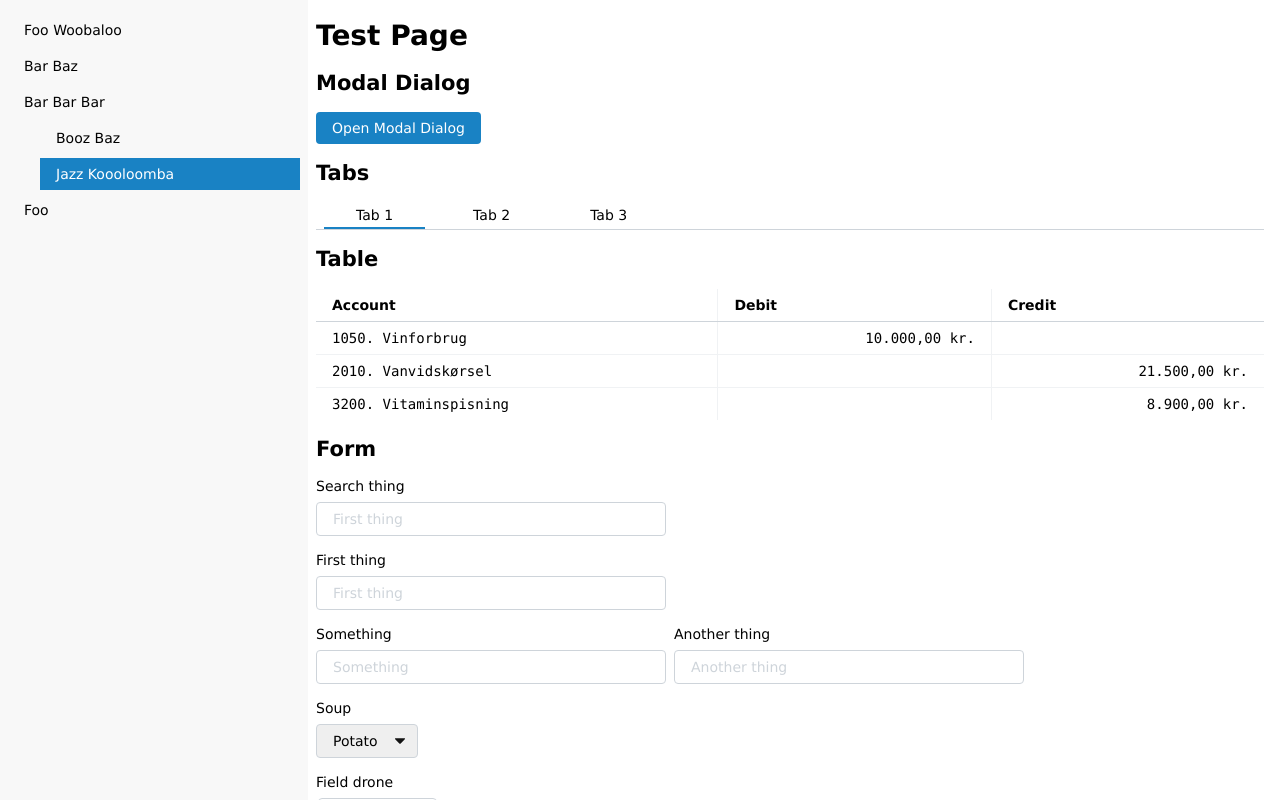
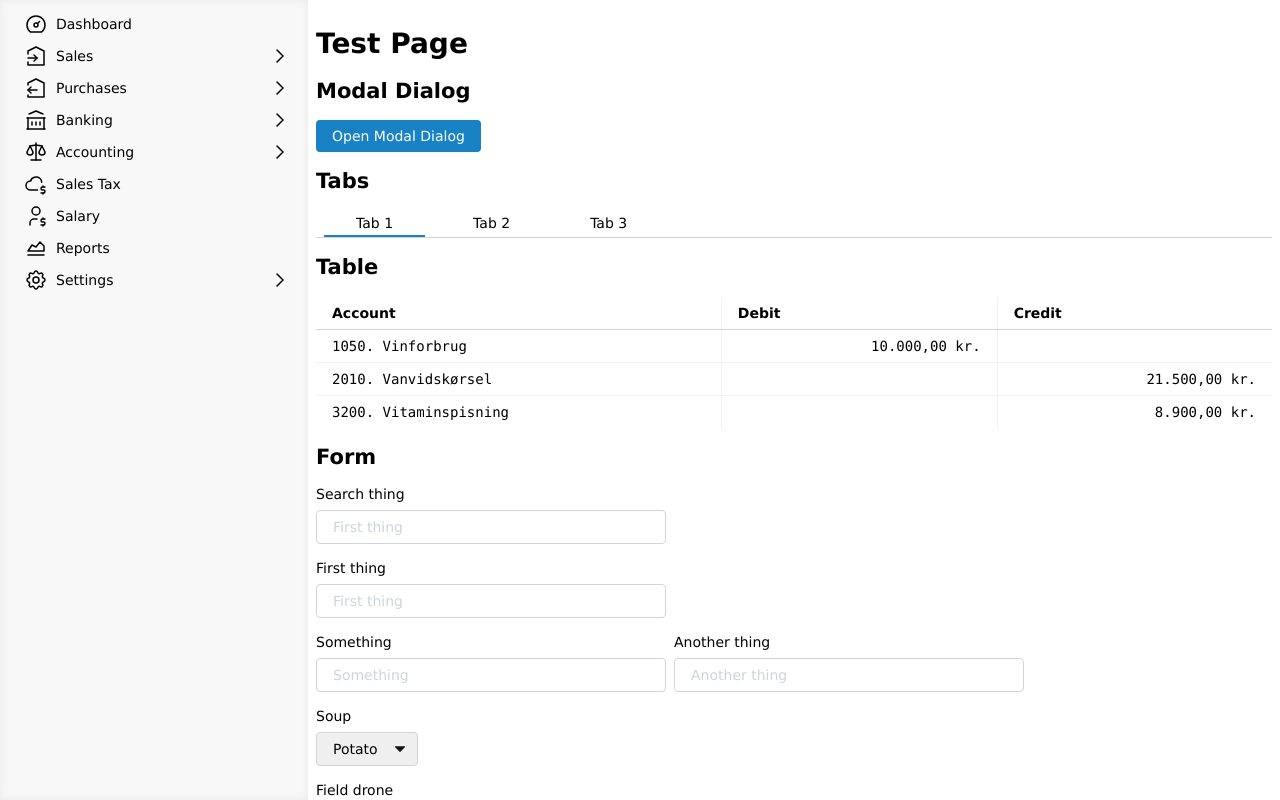
Before and after one commit to chvid/corporate-style-sheet, a React (Vite) app: page / in a window 1280 px wide. Built offline with nearby package versions, Linux system fonts and the light colour scheme.

Commit message:
Icons added.

```diff
--- a/src/App.tsx
+++ b/src/App.tsx
@@ -1,7 +1,10 @@
 import { useState } from "react";
 import { ModalDialog } from "./ModalDialog";
 import { SearchField } from "./SearchField";
+import { NavigationMenu } from "./components/NavigationMenu";
+import icons from "./icons/IconCollections";
 
+console.log(icons);
 const App = () => {
   const [isDialogOpen, setIsDialogOpen] = useState(false);
   return (
@@ -9,18 +12,7 @@ const App = () => {
       <ModalDialog visible={isDialogOpen} onClose={() => setIsDialogOpen(false)} />
       <div id="container">
         <div id="left">
-          <nav className="menu">
-            <ul>
-              <li>Foo Woobaloo</li>
-              <li>Bar Baz</li>
-              <li>Bar Bar Bar</li>
-              <ul>
-                <li>Booz Baz</li>
-                <li className="active">Jazz Koooloomba</li>
-              </ul>
-              <li>Foo</li>
-            </ul>
-          </nav>
+          <NavigationMenu />
         </div>
         <div id="right">
           <h1>Test Page</h1>
--- a/src/ModalDialog.tsx
+++ b/src/ModalDialog.tsx
@@ -20,7 +20,9 @@ export const ModalDialog: React.FC<{ visible: boolean; onClose: () => void }> =
                   </label>
                   <div className="row">
                     <button onClick={() => onClose()}>OK</button>
-                    <button onClick={() => onClose()} className="is-secondary">Maybe</button>
+                    <button onClick={() => onClose()} className="is-secondary">
+                      Maybe
+                    </button>
                     <button onClick={() => onClose()} className="is-link">
                       Cancel
                     </button>
--- /dev/null
+++ b/src/components/NavigationMenu.tsx
@@ -0,0 +1,99 @@
+import { ReactElement, useState } from "react";
+import icons from "../icons/IconCollections";
+
+type NavigationItem = {
+  label: string;
+  link?: string;
+  children?: NavigationItem[];
+  icon?: ReactElement;
+};
+
+const navigation: NavigationItem[] = [
+  {
+    label: "Dashboard",
+    icon: <icons.Dashboard float="left" />,
+    link: `~/dashboard`
+  },
+  {
+    label: "Sales",
+    icon: <icons.TransferIn float="left" />,
+    children: [
+      { label: "Invoices", link: `~/sales/invoices` },
+      { label: "Customers", link: `~/sales/customers` },
+      { label: "Products & Services", link: `~/sales/products` }
+    ]
+  },
+  {
+    label: "Purchases",
+    icon: <icons.TransferOut float="left" />,
+    children: [
+      { label: "Bills", link: `~/purchases/bills` },
+      { label: "Vendors", link: `~/purchases/vendors` },
+      { label: "Products & Services", link: `~/purchases/products` }
+    ]
+  },
+  {
+    label: "Banking",
+    icon: <icons.BuildingBank float="left" />,
+    children: [
+      { label: "Bank Accounts", link: `~/banking/accounts` },
+      { label: "Bank Statements", link: `~/banking/statements` }
+    ]
+  },
+  {
+    label: "Accounting",
+    icon: <icons.Scale float="left" />,
+    children: [
+      { label: "Transactions", link: `~/accounting/transactions` },
+      { label: "Accounts", link: `~/accounting/accounts` },
+      { label: "Accounting Periods", link: `~/accounting/periods` }
+    ]
+  },
+  {
+    label: "Sales Tax",
+    icon: <icons.CloudDollar float="left" />,
+    link: `~/sales-tax`
+  },
+  {
+    label: "Salary",
+    icon: <icons.UserDollar float="left" />,
+    link: `~/salary`
+  },
+  {
+    label: "Reports",
+    icon: <icons.ChartArea float="left" />,
+    link: `~/reports`
+  },
+  {
+    label: "Settings",
+    icon: <icons.Settings float="left" />,
+    children: [
+      { label: "Companies", link: `~/settings/companies` },
+      { label: "Create New Company", link: `~/settings/create-new-company` }
+    ]
+  }
+];
+
+const NavigationElement: React.FC<{ element: NavigationItem }> = ({ element }) => {
+  const [isOpen, setIsOpen] = useState(false);
+  return (
+    <ul>
+      <li onClick={() => element.children && setIsOpen(!isOpen)}>
+        {element.icon}
+        {element.label}
+        {element.children && (isOpen ? <icons.ChevronDown float="right" /> : <icons.ChevronRight float="right" />)}
+      </li>
+      {element.children && isOpen && element.children.map(c => <NavigationElement element={c} />)}
+    </ul>
+  );
+};
+
+export const NavigationMenu = () => {
+  return (
+    <nav className="menu">
+      {navigation.map(e => (
+        <NavigationElement element={e} />
+      ))}
+    </nav>
+  );
+};
--- /dev/null
+++ b/src/icons/Icon.tsx
@@ -0,0 +1,16 @@
+import { PropsWithChildren } from "react";
+import { IconProps } from "./IconProps";
+
+export const Icon: React.FC<PropsWithChildren & IconProps> = ({ children, float }) => (
+  <svg
+    viewBox="0 0 24 24"
+    stroke-width="1.5"
+    stroke="currentColor"
+    fill="none"
+    stroke-linecap="round"
+    stroke-linejoin="round"
+    className={"icon " + (float == "right" ? "right " : "")}
+  >
+    {children}
+  </svg>
+);
--- /dev/null
+++ b/src/icons/IconCollections.tsx
@@ -0,0 +1,107 @@
+import { Icon } from "./Icon";
+import { IconProps } from "./IconProps";
+
+export type Icons = { [key: string]: any };
+
+const icons = {
+  Dashboard: (
+    <>
+      <path d="M12 13m-2 0a2 2 0 1 0 4 0a2 2 0 1 0 -4 0"></path>
+      <path d="M13.45 11.55l2.05 -2.05"></path>
+      <path d="M6.4 20a9 9 0 1 1 11.2 0z"></path>
+    </>
+  ),
+  TransferIn: (
+    <>
+      <path d="M4 18v3h16v-14l-8 -4l-8 4v3"></path>
+      <path d="M4 14h9"></path>
+      <path d="M10 11l3 3l-3 3"></path>
+    </>
+  ),
+  TransferOut: (
+    <>
+      <path d="M4 19v2h16v-14l-8 -4l-8 4v2"></path>
+      <path d="M13 14h-9"></path>
+      <path d="M7 11l-3 3l3 3"></path>
+    </>
+  ),
+  BuildingBank: (
+    <>
+      <path d="M3 21l18 0"></path>
+      <path d="M3 10l18 0"></path>
+      <path d="M5 6l7 -3l7 3"></path>
+      <path d="M4 10l0 11"></path>
+      <path d="M20 10l0 11"></path>
+      <path d="M8 14l0 3"></path>
+      <path d="M12 14l0 3"></path>
+      <path d="M16 14l0 3"></path>
+    </>
+  ),
+  Scale: (
+    <>
+      <path d="M7 20l10 0"></path>
+      <path d="M6 6l6 -1l6 1"></path>
+      <path d="M12 3l0 17"></path>
+      <path d="M9 12l-3 -6l-3 6a3 3 0 0 0 6 0"></path>
+      <path d="M21 12l-3 -6l-3 6a3 3 0 0 0 6 0"></path>
+    </>
+  ),
+  CloudDollar: (
+    <>
+      <path d="M13.5 18.004h-6.843c-2.572 -.004 -4.657 -2.011 -4.657 -4.487c0 -2.475 2.085 -4.482 4.657 -4.482c.393 -1.762 1.794 -3.2 3.675 -3.773c1.88 -.572 3.956 -.193 5.444 1c1.28 1.023 1.957 2.51 1.873 4.027"></path>
+      <path d="M21 15h-2.5a1.5 1.5 0 0 0 0 3h1a1.5 1.5 0 0 1 0 3h-2.5"></path>
+      <path d="M19 21v1m0 -8v1"></path>
+    </>
+  ),
+  UserDollar: (
+    <>
+      <path d="M8 7a4 4 0 1 0 8 0a4 4 0 0 0 -8 0"></path>
+      <path d="M6 21v-2a4 4 0 0 1 4 -4h3"></path>
+      <path d="M21 15h-2.5a1.5 1.5 0 0 0 0 3h1a1.5 1.5 0 0 1 0 3h-2.5"></path>
+      <path d="M19 21v1m0 -8v1"></path>
+    </>
+  ),
+  ChartArea: (
+    <>
+      <path d="M4 19l16 0"></path>
+      <path d="M4 15l4 -6l4 2l4 -5l4 4l0 5l-16 0"></path>
+    </>
+  ),
+  Settings: (
+    <>
+      <path d="M10.325 4.317c.426 -1.756 2.924 -1.756 3.35 0a1.724 1.724 0 0 0 2.573 1.066c1.543 -.94 3.31 .826 2.37 2.37a1.724 1.724 0 0 0 1.065 2.572c1.756 .426 1.756 2.924 0 3.35a1.724 1.724 0 0 0 -1.066 2.573c.94 1.543 -.826 3.31 -2.37 2.37a1.724 1.724 0 0 0 -2.572 1.065c-.426 1.756 -2.924 1.756 -3.35 0a1.724 1.724 0 0 0 -2.573 -1.066c-1.543 .94 -3.31 -.826 -2.37 -2.37a1.724 1.724 0 0 0 -1.065 -2.572c-1.756 -.426 -1.756 -2.924 0 -3.35a1.724 1.724 0 0 0 1.066 -2.573c-.94 -1.543 .826 -3.31 2.37 -2.37c1 .608 2.296 .07 2.572 -1.065z"></path>
+      <path d="M9 12a3 3 0 1 0 6 0a3 3 0 0 0 -6 0"></path>
+    </>
+  ),
+  ThreeSixty: (
+    <>
+      <path d="M17 15.328c2.414 -.718 4 -1.94 4 -3.328c0 -2.21 -4.03 -4 -9 -4s-9 1.79 -9 4s4.03 4 9 4"></path>
+      <path d="M9 13l3 3l-3 3"></path>
+    </>
+  ),
+  ChevronRight: (
+    <>
+      <path d="M9 6l6 6l-6 6"></path>
+    </>
+  ),
+  ChevronDown: (
+    <>
+      <path d="M6 9l6 6l6 -6"></path>
+    </>
+  )
+} satisfies Icons;
+
+const constructIcons = <T extends Icons>(icons: T): { [P in keyof T]: typeof Icon } =>
+  Object.keys(icons)
+    .map(key => ({
+      key,
+      icon: (p: IconProps) => (
+        <Icon {...p}>
+          <path stroke="none" d="M0 0h24v24H0z" fill="none"></path>
+          {icons[key]}
+        </Icon>
+      )
+    }))
+    .reduce((pv, v) => ({ ...pv, [v.key]: v.icon }), {} as any);
+
+export default constructIcons(icons);
--- /dev/null
+++ b/src/icons/IconProps.tsx
@@ -0,0 +1 @@
+export type IconProps = { float?: "left" | "right" };
--- a/src/styles/index.css
+++ b/src/styles/index.css
@@ -3,6 +3,7 @@
 @import "navigation.css";
 @import "layout.css";
 @import "modal.css";
+@import "shadows.css";
 
 :root {
   --color-a: #ff595e;
@@ -41,7 +42,7 @@
 
   --default-border: 1px solid var(--color-divider);
   --default-padding: 8px 16px;
- }
+}
 
 :root,
 input,
@@ -52,3 +53,16 @@ button {
   font-size: 14px;
   font-weight: 400;
 }
+
+.icon {
+  width: 24px;
+  height: 24px;
+  float: left;
+  margin-right: 8px;
+  margin-top: -4px;
+}
+
+.icon.right {
+  float: right;
+  margin-right: -8px;
+}
--- a/src/styles/layout.css
+++ b/src/styles/layout.css
@@ -6,12 +6,10 @@
   position: fixed;
   left: 0;
   width: 292px;
-  padding-left: 8px;
-  padding-right: 8px;
   top: 0;
   bottom: 0;
   overflow-y: auto;
-  padding-bottom: 32px;
+  padding: 8px 8px 32px 8px;
 }
 
 #right {
@@ -22,6 +20,5 @@
   top: 0;
   bottom: 0;
   overflow-y: auto;
-  padding-bottom: 32px;
-  padding-right: 16px;
+  padding: 8px 8px 32px 8px;
 }
--- a/src/styles/navigation.css
+++ b/src/styles/navigation.css
@@ -32,10 +32,16 @@ nav.tabs ul > li.active {
 
 /* Menu */
 
+nav.menu {
+  -webkit-user-select: none;
+  user-select: none;
+}
+
 nav.menu ul {
   display: block;
   list-style: none;
   padding: 0;
+  margin: 0;
 }
 
 nav.menu ul > ul {
@@ -48,7 +54,7 @@ nav.menu ul > li {
   background-color: var(--transparent-bg-color);
   display: list-item;
   list-style-type: none;
-  margin: 4px 0;
+  margin: 0;
   cursor: pointer;
 }
 
--- /dev/null
+++ b/src/styles/shadows.css
@@ -0,0 +1,3 @@
+#left {
+  box-shadow: inset 0 0 8px 0 var(--background-3);
+}
```
Also changed, not shown: src/styles/form.css (line endings or trailing spaces).
